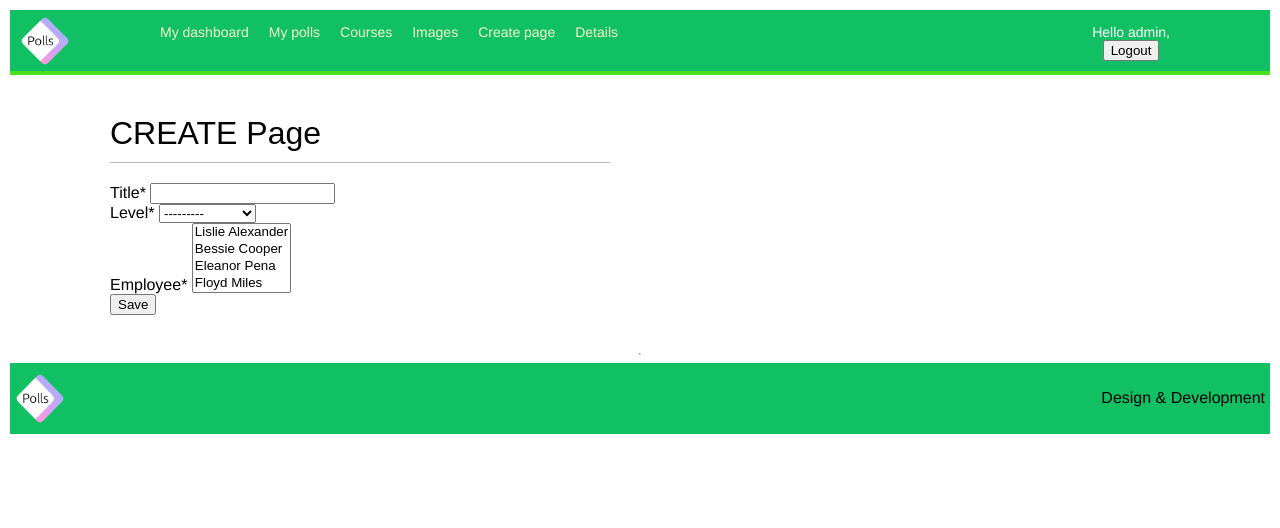
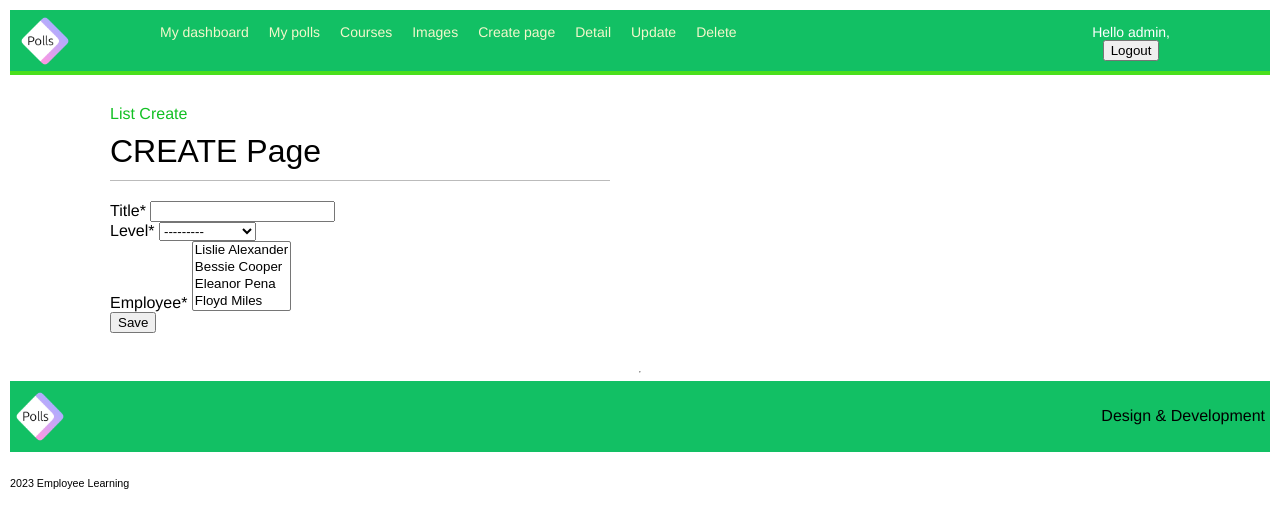
Before and after one commit to OIITuMuCT/polls, a Django app: page /employee-learning/course-create/ in a window 1280 px wide. Shown: the top 528 px of the page. Run offline with Django 4.2, Linux system fonts and the light colour scheme; a user stored in the database is signed in; data comes from the database, SQL or seed files in the repository; both versions use the stored data as it was after the commit; some libraries are stand-ins or nearby versions; some web fonts are replaced.

Commit message:
good urls

```diff
--- a/account/templates/base.html
+++ b/account/templates/base.html
@@ -30,7 +30,16 @@
 <a href="{% url "employee_learning:course_create" %}">Create page</a>
 </li>
 <li {% if section == "detail" %}class="selected"{% endif %}>
-    <a href="#">Details</a>
+    <a href="#">Detail</a>
+    {% comment %} <a href="{% url "employee_learning:course_detail" course_object.pk??? pk=object.id %}">Details</a> {% endcomment %}
+    </li>
+    <li {% if section == "update" %}class="selected"{% endif %}>
+        <a href="#">Update</a>
+        {% comment %} <a href="{% url "employee_learning:course_update" object.pk %}">Update</a> {% endcomment %}
+    </li>
+    <li {% if section == "delite" %}class="selected"{% endif %}>
+        <a href="#">Delete</a>
+        {% comment %} <a href="{% url "employee_learning:course_update" object.pk %}">Update</a> {% endcomment %}
     </li>
 </ul>
 {% endif %}
@@ -58,6 +67,8 @@ Hello {{ request.user.first_name|default:request.user.username }},
 </ul>
 {% endif %}
 <div id="content">
+<a href="{% url 'employee_learning:course_list'%}">List</a>
+<a href="{% url 'employee_learning:course_create'%}">Create</a>
 {% block content %}
 {% endblock %}
 </div>
@@ -72,4 +83,5 @@ Hello {{ request.user.first_name|default:request.user.username }},
     </div>
 </div>
 {% endblock %}
+<h6>2023 Employee Learning</h6>
 </html>
--- a/employee_learning/models.py
+++ b/employee_learning/models.py
@@ -33,6 +33,9 @@ class PersonalInfo(models.Model):
     address = models.CharField(max_length=50)
 
 
+    def __str__(self):
+        return self.name #, self.tel, self.address
+
 class LearningCourse(models.Model):
     LEVEL = [('B', 'Basic'), ('I', 'Intermediate'), ('A', 'Advanced'),]
     title = models.CharField(max_length=50, unique=True)
--- a/employee_learning/templates/employee_learning/course_create.html
+++ b/employee_learning/templates/employee_learning/course_create.html
@@ -1,9 +1,10 @@
 {% extends "base.html" %}
 {% load crispy_forms_tags %}
 {% block content %}
+
+{% comment %} <a href="{% url 'employee_learning:course_list' %}">List</a>
+<a href="{% url 'employee_learning:course_create' %}">Create</a> {% endcomment %}
 <div class="container w-50" style="min-width: 300px; max-width: 500px;">
-
-
 <h1 class="m-5 text-center">CREATE Page</h1>
 
 <form method="post">{% csrf_token %}
--- a/employee_learning/templates/employee_learning/course_detail.html
+++ b/employee_learning/templates/employee_learning/course_detail.html
@@ -1,3 +1,7 @@
+{% extends "base.html" %}
+
+{% block title %}{% endblock %}
+{% block content %}
 <h1>DETAIL Page</h1>
 <p>Course title : {{ course_object.title|upper }}</p>
 <p>Level : {{ course_object.get_level_display }}</p>
@@ -11,3 +15,4 @@
 
 <a href="{% url 'employee_learning:course_update' object.pk%}">Update</a>
 <a href="{% url 'employee_learning:course_delete' object.pk%}">Delete</a>
+{% endblock %}
--- a/employee_learning/templates/employee_learning/course_list.html
+++ b/employee_learning/templates/employee_learning/course_list.html
@@ -3,11 +3,13 @@
 {% block title %}<h1>LIST page</h1>{% endblock %}
 {% block content %}
 <h1>LIST page</h1>
-
+{% comment %} <a href="{% url "employee_learning:detail_course"  %}">Detail</a> {% endcomment %}
 {% for course in object_list %}
 <p>{{ course.title|upper }}</p>
 <p>{{ course.get_level_display }}</p>
-
+<a href="{% url 'employee_learning:course_detail' course.pk %}">Go
+    Detail</a>
 <hr>
 {% endfor %}
+
 {% endblock %}
--- a/mysite/settings.py
+++ b/mysite/settings.py
@@ -30,7 +30,8 @@ DEBUG = True
 ALLOWED_HOSTS = [
     'mysite.com',
     'localhost',
-    '127.0.0.1'
+    '127.0.0.1',
+    '192.168.xx.xx',
 ]
 
 INTERNAL_IPS = [
```
Also changed, not shown: db.sqlite3.
